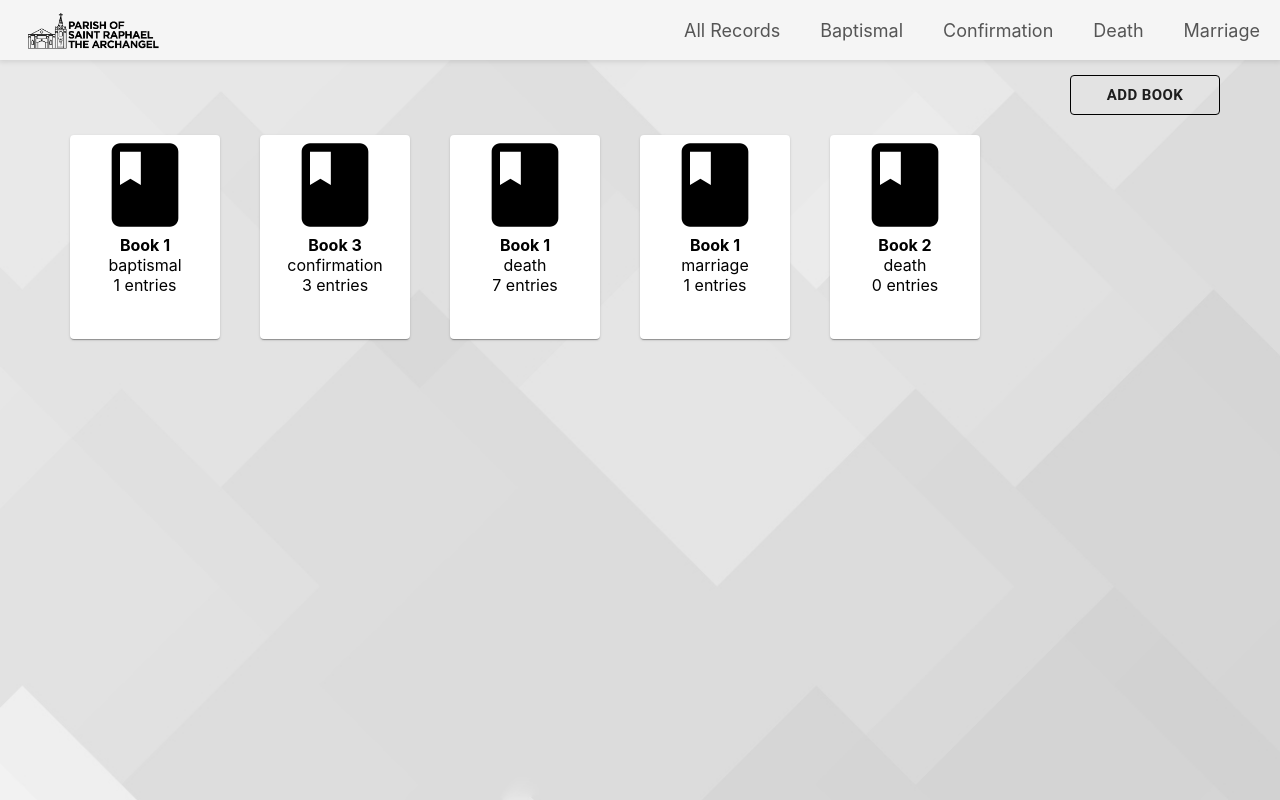
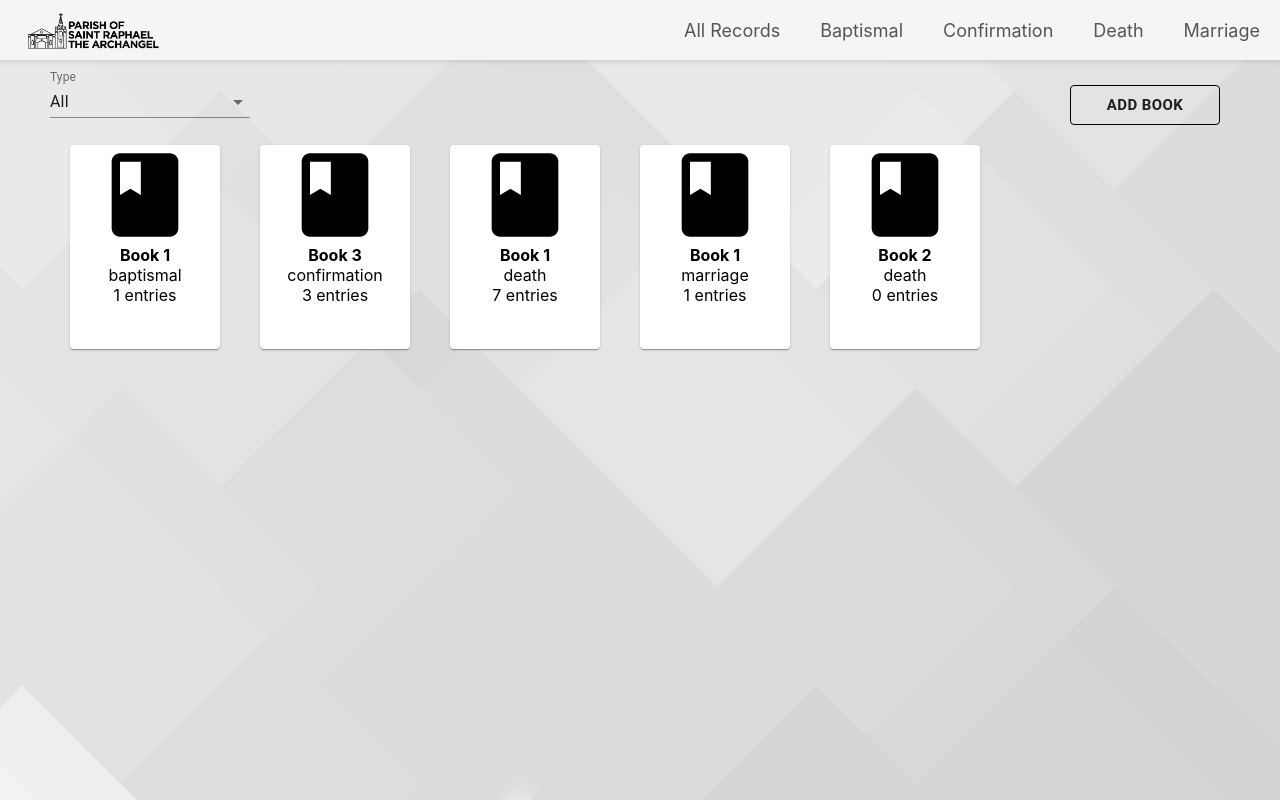
Before and after one commit to julesballaran/pms-react, a React (Create React App) app: page / in a window 1280 px wide. Built offline with nearby package versions, Linux system fonts and the light colour scheme; data requests are answered from the project's data file.

Commit message:
add sort by type

```diff
--- a/src/components/Books/Books.js
+++ b/src/components/Books/Books.js
@@ -9,6 +9,7 @@ import {
   TextField,
   Button,
   Grid,
+  FormControl,
 } from '@material-ui/core/';
 
 
@@ -39,6 +40,7 @@ export default function Books(props){
   const [bookNo, setBookNo] = useState('')
   const [bookList, setBookList] = useState([])
   const [errAdd, setErrAdd] = useState(false)
+  const [type2, setType2] = useState('all')
 
   useEffect(() => {
       if(edited) {
@@ -83,15 +85,36 @@ export default function Books(props){
   }
 
   return (
-    <Grid container style={{padding: '0 50px'}}>
-      <Grid container wrap='nowrap' justify='flex-end'>
-        <Button
-          className={classes.btnStyle}
-          onClick={() => setOpen(true)}
-        >Add Book
-        </Button>
+    <Grid container wrap='nowrap' direction="column" style={{padding: '0 50px'}}>
+      <Grid container style={{marginTop: 10}}>
+        <Grid wrap='nowrap'>
+          <FormControl>
+            <InputLabel htmlFor="type">Type</InputLabel>
+            <Select
+              style={{width: 200}}
+              value={type2}
+              onChange={e => setType2(e.target.value)}
+              label="type"
+              id="type"
+            >
+              <MenuItem value='all'>All</MenuItem>
+              <MenuItem value='baptismal'>Baptismal</MenuItem>
+              <MenuItem value='confirmation'>Confirmation</MenuItem>
+              <MenuItem value='death'>Death</MenuItem>
+              <MenuItem value='marriage'>Marriage</MenuItem>
+            </Select>
+          </FormControl>
+        </Grid>
+        <Grid style={{marginLeft: 'auto'}} justify='flex-end'>
+          <Button
+            className={classes.btnStyle}
+            onClick={() => setOpen(true)}
+          >Add Book
+          </Button>
+        </Grid>
       </Grid>
       <DisplayBooks
+        type={type2}
         bookList={bookList}
         confirmation={confirmation}
         baptismal={baptismal}
--- a/src/components/Books/components/DisplayBooks.js
+++ b/src/components/Books/components/DisplayBooks.js
@@ -18,7 +18,7 @@ import ImportData from './ImportData'
 import ExportData from './ExportData'
 
 export default function DisplayBooks(props) {
-  const { bookList, baptismal, confirmation, death, marriage, fetchData } = props
+  const { bookList, baptismal, confirmation, death, marriage, fetchData, type } = props
   const [delDialog, setDelDialog] = useState(false)
   const [imp, setImp] = useState(false)
   const [delBook, setDelBook] = useState({})
@@ -53,6 +53,7 @@ export default function DisplayBooks(props) {
       direction="row"
     >
       {bookList.map(book => (
+        book.type.match(type) ?
           <Grid key={book.id} style={{margin: 20}}>
             <Paper className='papel'>
             <Link className='book-style' to={`${book.type}/${book.bookNo}`} style={{textDecoration: 'none'}}>
@@ -85,6 +86,41 @@ export default function DisplayBooks(props) {
               </div>
             </Paper>
           </Grid>
+          : type === 'all' ?
+          <Grid key={book.id} style={{margin: 20}}>
+            <Paper className='papel'>
+            <Link className='book-style' to={`${book.type}/${book.bookNo}`} style={{textDecoration: 'none'}}>
+              <Book style={{fontSize: 100,}}/>
+              <h4>Book {book.bookNo}</h4>
+              <p>{book.type}</p>
+              <EntryCount
+                no={book.bookNo}
+                book={
+                  book.type === 'baptismal' ? baptismal
+                  : book.type === 'confirmation' ? confirmation
+                  : book.type === 'death' ? death
+                  : marriage
+                }
+              />
+              </Link>
+              <div className='actions' onClick={()=> setSelectedBook(book)}>
+                <Tooltip title="Import">
+                  <Unarchive onClick={()=>setImp(true)}/>
+                </Tooltip>
+                <Tooltip title="Backup">
+                  <Archive onClick={() => handleExport(book)}/>
+                </Tooltip>
+                <Tooltip title="Delete">
+                  <Delete onClick={()=>{
+                    setDelBook(book)
+                    setDelDialog(true)
+                  }}/>
+                </Tooltip>
+              </div>
+            </Paper>
+          </Grid>
+          : null
+
       ))}
       <Dialog
         open={delDialog}
--- a/src/components/Books/components/ImportData.js
+++ b/src/components/Books/components/ImportData.js
@@ -178,7 +178,7 @@ export default function ImportData(props) {
                   <p key={i}>Page: <i style={{color: 'red'}}>{r[0]}</i>   Name: <i style={{color: 'red'}}>{r[1]}</i></p>
                 ))}
               </div>
-              <Button variant="contained" color="primary" onClick={() => console.log(error)}>Confirm</Button>
+              <Button variant="contained" color="primary" onClick={() => window.location.reload()}>Confirm</Button>
             </Grid>
           </Dialog>
         : done && error.length === 0 ?
@@ -187,7 +187,7 @@ export default function ImportData(props) {
               <div>
                 <h3 style={{color: 'green', textAlign: "center"}}>Imported</h3>
               </div>
-              <Button variant="contained" color="primary" onClick={() => console.log(error)}>Confirm</Button>
+              <Button variant="contained" color="primary" onClick={() => window.location.reload()}>Confirm</Button>
             </Grid>
           </Dialog>
         : null
```
Lines whose indentation alone changed are shown as unchanged.
